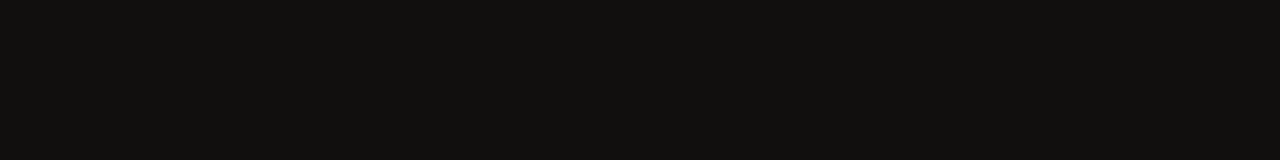
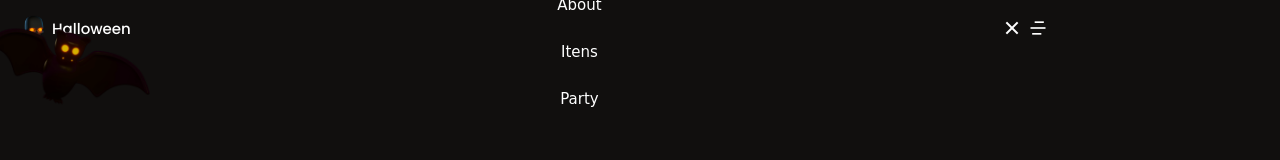
Before and after one commit to AugustoTI/halloween-website, a website built with Vite: page index.html in a window 1280 px wide. Built offline with nearby package versions, Linux system fonts and the light colour scheme; a web font is replaced by a local one.

Commit message:
creating the mobile header

```diff
--- a/index.html
+++ b/index.html
@@ -18,6 +18,42 @@
     <title>Halloween</title>
   </head>
   <body>
+    <!--============= Header =============-->
+    <header class="header" id="header">
+      <nav class="nav container">
+        <a href="#" class="nav_logo">
+          <img src="/logo-skull.png" alt="logo image" />
+          Halloween
+        </a>
+
+        <div class="nav_menu" id="nav-menu">
+          <ul class="nav_list">
+            <li class="nav_item">
+              <a href="#home" class="nav_link">Home</a>
+            </li>
+            <li class="nav_item">
+              <a href="#about" class="nav_link">About</a>
+            </li>
+            <li class="nav_item">
+              <a href="#itens" class="nav_link">Itens</a>
+            </li>
+            <li class="nav_item">
+              <a href="#party" class="nav_link">Party</a>
+            </li>
+          </ul>
+
+          <div class="nav_close" id="nav-close">
+            <i class="ri-close-line"></i>
+          </div>
+
+          <img src="/nav-bat.png" alt="nav image" class="nav_image" />
+        </div>
+
+        <div class="nav_toggle" id="nav-toggle">
+          <i class="ri-menu-4-line"></i>
+        </div>
+      </nav>
+    </header>
     <script type="module" src="/src/main.ts"></script>
   </body>
 </html>
--- a/sass/global/_global.scss
+++ b/sass/global/_global.scss
@@ -25,5 +25,5 @@ a {
 
 img {
   max-width: 100%;
-  display: block;
+  height: auto;
 }
--- /dev/null
+++ b/sass/header/_header.scss
@@ -0,0 +1,96 @@
+.header {
+  position: fixed;
+  width: 100%;
+  background: transparent;
+  top: 0;
+  left: 0;
+  z-index: $z-fixed;
+  transition: background 0.3s, box-shadow 0.3s;
+}
+
+.nav {
+  position: relative;
+  height: $header-height;
+  display: flex;
+  justify-content: space-between;
+  align-items: center;
+
+  .nav_logo,
+  .nav_toggle,
+  .nav_close {
+    display: inline-flex;
+    color: $white-color;
+  }
+
+  .nav_logo {
+    align-items: center;
+    column-gap: 0.5rem;
+    font-weight: $font-medium;
+    transition: color 0.3s;
+
+    img {
+      width: 20px;
+    }
+
+    &:hover {
+      color: $first-color;
+    }
+  }
+
+  .nav_toggle {
+    font-size: 1.25rem;
+    cursor: pointer;
+  }
+}
+
+@media screen and (max-width: 767px) {
+  .nav_menu {
+    position: fixed;
+    top: -100%;
+    left: 0;
+    background-color: $body-color;
+    width: 100%;
+    box-shadow: 0 4px 8px hsla(22, 10%, 2%, 0.5);
+    padding-block: 3.5rem 3rem;
+    border-radius: 0 0 2rem 2rem;
+    transition: top 0.4s;
+
+    &.show-menu {
+      top: 0;
+    }
+  }
+}
+
+.nav_menu {
+  .nav_list {
+    display: flex;
+    flex-direction: column;
+    text-align: center;
+    row-gap: 1.5rem;
+  }
+
+  .nav_link {
+    color: $white-color;
+    font-family: $second-font;
+    transition: color 0.4s;
+
+    &:hover {
+      color: $first-color;
+    }
+  }
+
+  .nav_close {
+    position: absolute;
+    top: 1rem;
+    right: 1.5rem;
+    font-size: 1.5rem;
+    cursor: pointer;
+  }
+
+  .nav_image {
+    width: 180px;
+    position: absolute;
+    top: 40%;
+    left: -3rem;
+  }
+}
--- a/sass/main.scss
+++ b/sass/main.scss
@@ -1,6 +1,8 @@
 $z-tooltip: 10;
 $z-fixed: 100;
+$header-height: 3.5rem;
 @import './utils/colors';
 @import './utils/typography';
 @import './utils/reusable';
 @import './global/global';
+@import './header/header';
--- a/sass/utils/_colors.scss
+++ b/sass/utils/_colors.scss
@@ -1,7 +1,6 @@
 $first-color: hsl(22, 72%, 50%);
 $first-color-alt: hsl(22, 72%, 46%);
 $white-color: #fff;
-$first-color: hsl(22, 4%, 75%);
 $text-color: hsl(22, 4%, 55%);
 $text-color-light: hsl(22, 4%, 55%);
 $body-color: hsl(22, 8%, 6%);
--- a/src/main.ts
+++ b/src/main.ts
@@ -1 +1 @@
-export {}
+import './menu'
--- /dev/null
+++ b/src/menu.ts
@@ -0,0 +1,28 @@
+const navMenu = document.querySelector('#nav-menu'),
+  navToggle = document.querySelector('#nav-toggle'),
+  navClose = document.querySelector('#nav-close')
+
+// MENU SHOW
+if (navToggle) {
+  navToggle.addEventListener('click', () => {
+    navMenu?.classList.add('show-menu')
+  })
+}
+
+// MENU HIDDEN
+if (navClose) {
+  navClose.addEventListener('click', () => {
+    navMenu?.classList.remove('show-menu')
+  })
+}
+
+// REMOVE MENU MOBILE WHEN CLICKING ON LINK
+const navLinks = document.querySelectorAll('.nav_link')
+
+const linkAction = () => {
+  navMenu?.classList.remove('show-menu')
+}
+
+navLinks.forEach((link) => link.addEventListener('click', linkAction))
+
+export {}
```
